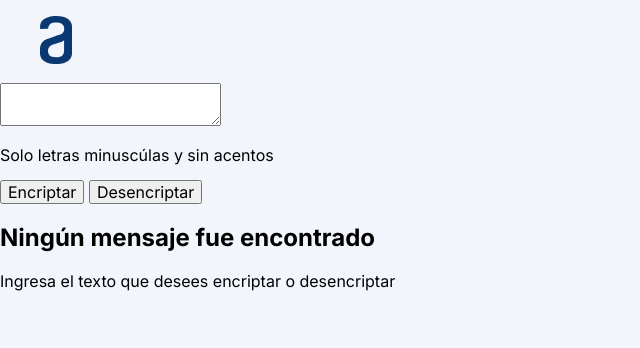
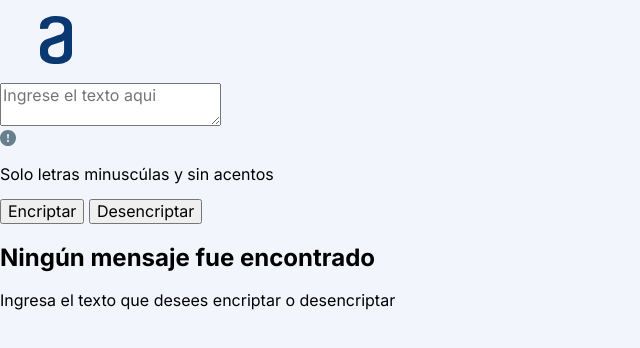
Before and after one commit to stente3/Basic-encryptor, a website built with Vite: page index.html in a window 1280 px wide. Shown: the whole page, without its empty margins (0-640 px from the left). Built offline with nearby package versions, Linux system fonts and the light colour scheme.

Commit message:
Feat(Attributes): Add 'title' attributes to each image and include 'warning' image in project

```diff
--- a/index.html
+++ b/index.html
@@ -24,12 +24,16 @@
   <body>
     <header class="header">
       <figure class="header__container">
-        <img src="./src/images/logo.svg" alt="favicon" />
+        <img src="./src/images/logo.svg" alt="Logo" title="Logo" />
       </figure>
     </header>
     <main class="main">
-      <textarea id="main__text-area"></textarea>
+      <textarea
+        id="main__text-area"
+        placeholder="Ingrese el texto aqui"
+      ></textarea>
       <div class="main__warning">
+        <img src="./src/images/warning.svg" alt="Warning" title="Warning" />
         <p>Solo letras minuscúlas y sin acentos</p>
       </div>
       <div class="main__buttonContainer">
@@ -43,6 +47,6 @@
         Ingresa el texto que desees encriptar o desencriptar
       </p>
     </footer>
-    <script src="./src/js/script.js"></script>
+    <script src="./src/js/script.js" defer></script>
   </body>
 </html>
```
Also changed, not shown: src/images/warning.svg (added).
